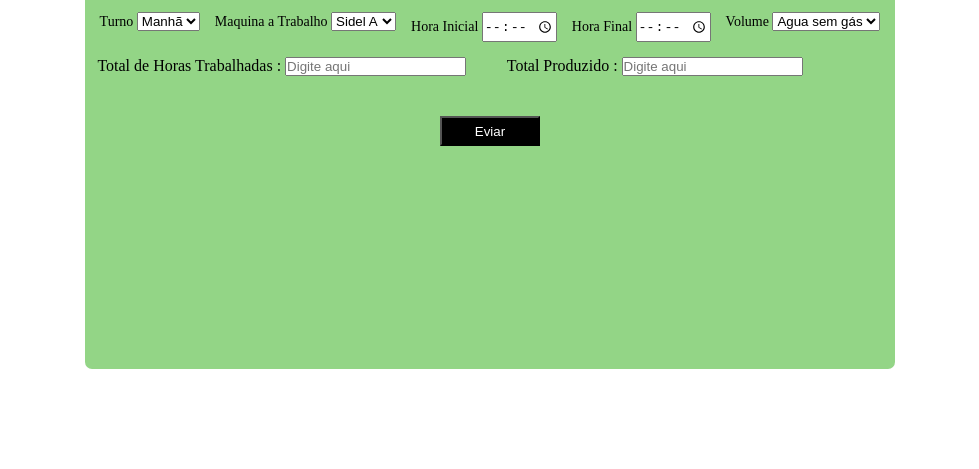
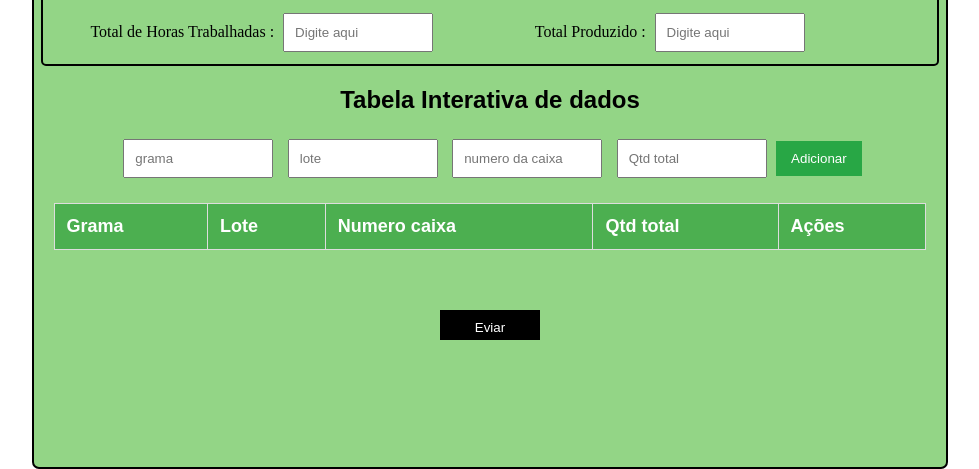
Before and after one commit to JacksonfelipeAF/meutrampo, a website: page index.html in a window 1280 px wide. Shown: the part 331-800 px from the top of the page, without its empty margins (150-1129 px from the left). Drawn offline with Linux system fonts and the light colour scheme.

Commit message:
projeto novo

```diff
--- a/css/style.css
+++ b/css/style.css
@@ -12,11 +12,19 @@ body {
 }
 
 .geral {
+    overflow: scroll;
     background: rgba(40, 172, 14, 0.5);
     border-radius: 7px;
-    height: 600px;
-    overflow: hidden;
+    height: 100vh;
+    border: 2px solid black;
 
+}
+
+.tudojunto {
+    margin: 7px;
+    padding: 7px;
+    border: solid 2px black;
+    border-radius: 5px;
 }
 
 .img {
@@ -58,9 +66,16 @@ body {
 }
 
 .conteiner2 input {
-    width: 75px;
+    overflow: hidden;
+}
+
+select {
     height: 30px;
-    overflow: hidden;
+}
+
+#hora{
+  height: 30px;
+  width: 100px;
 }
 
 .conteiner3 {
@@ -88,3 +103,45 @@ body {
     height: 30px;
     margin-top: 40px;
 }
+
+.tabela {
+    font-family: Arial, sans-serif;
+    margin: 20px;
+    text-align: center;
+}
+table {
+    width: 100%;
+    border-collapse: collapse;
+    margin-top: 20px;
+    font-size: 18px;
+    text-align: left;
+}
+th, td {
+    padding: 12px;
+    border: 1px solid #ddd;
+}
+th {
+    background-color: #4CAF50;
+    color: white;
+}
+tr:nth-child(even) {
+    background-color: #f2f2f2;
+}
+.form-container {
+    margin: 20px 0;
+}
+input {
+    padding: 10px;
+    margin: 5px;
+    width: 150px;
+}
+button {
+    padding: 10px 15px;
+    background-color: #28a745;
+    color: white;
+    border: none;
+    cursor: pointer;
+}
+button:hover {
+    background-color: #218838;
+}
--- a/index.html
+++ b/index.html
@@ -22,7 +22,7 @@
                 <h1 class="titulo">Controle de Produção do Sopro</h1>
             </div>
 
-
+        <div class="tudojunto">
             <div class="conteiner1">
                 <div>
                     <label for="nomes">Nome do Operador</label>
@@ -95,6 +95,35 @@
                 <input id="producao" type="number" placeholder="Digite aqui" required>
             </div>
         </div>
+    </div>
+
+    <div class="tabela">
+        <h2>Tabela Interativa de dados</h2>
+
+<div class="form-container">
+    <input type="number" id="grama" placeholder="grama">
+    <input type="number" id="nome" placeholder="lote">
+    <input type="number" id="idade" placeholder="numero da caixa">
+    <input type="number" id="cidade" placeholder="Qtd total">
+    <button onclick="adicionarLinha()">Adicionar</button>
+</div>
+
+<table>
+    <thead>
+        <tr>
+            <th>Grama</th>
+            <th>Lote</th>
+            <th>Numero caixa</th>
+            <th>Qtd total</th>
+            <th>Ações</th>
+        </tr>
+    </thead>
+    <tbody id="tabela-corpo">
+        <!-- As linhas serão adicionadas aqui -->
+    </tbody>
+</table>
+
+    </div>
 
         <div class="botao1">
             <BUtton id="botao" type="submit">Eviar</BUtton>
--- a/js/index.js
+++ b/js/index.js
@@ -0,0 +1,38 @@
+
+    function adicionarLinha() {
+        let grama = document.getElementById("grama").value;
+        let nome = document.getElementById("nome").value;
+        let idade = document.getElementById("idade").value;
+        let cidade = document.getElementById("cidade").value;
+
+        if (grama === "" || nome === "" || idade === "" || cidade === "") {
+            alert("Preencha todos os campos!");
+            return;
+        }
+
+        let tabela = document.getElementById("tabela-corpo");
+        let novaLinha = tabela.insertRow();
+
+        let cel0 = novaLinha.insertCell(0);
+        let cel1 = novaLinha.insertCell(1);
+        let cel2 = novaLinha.insertCell(2);
+        let cel3 = novaLinha.insertCell(3);
+        let cel4 = novaLinha.insertCell(4);
+
+        cel0.innerHTML = grama;
+        cel1.innerHTML = nome;
+        cel2.innerHTML = idade;
+        cel3.innerHTML = cidade;
+        cel4.innerHTML = '<button onclick="removerLinha(this)">❌</button>';
+
+        // Limpa os campos após adicionar
+        document.getElementById("grama").value = "";
+        document.getElementById("nome").value = "";
+        document.getElementById("idade").value = "";
+        document.getElementById("cidade").value = "";
+    }
+
+    function removerLinha(botao) {
+        let linha = botao.parentNode.parentNode;
+        linha.parentNode.removeChild(linha);
+    }
```
